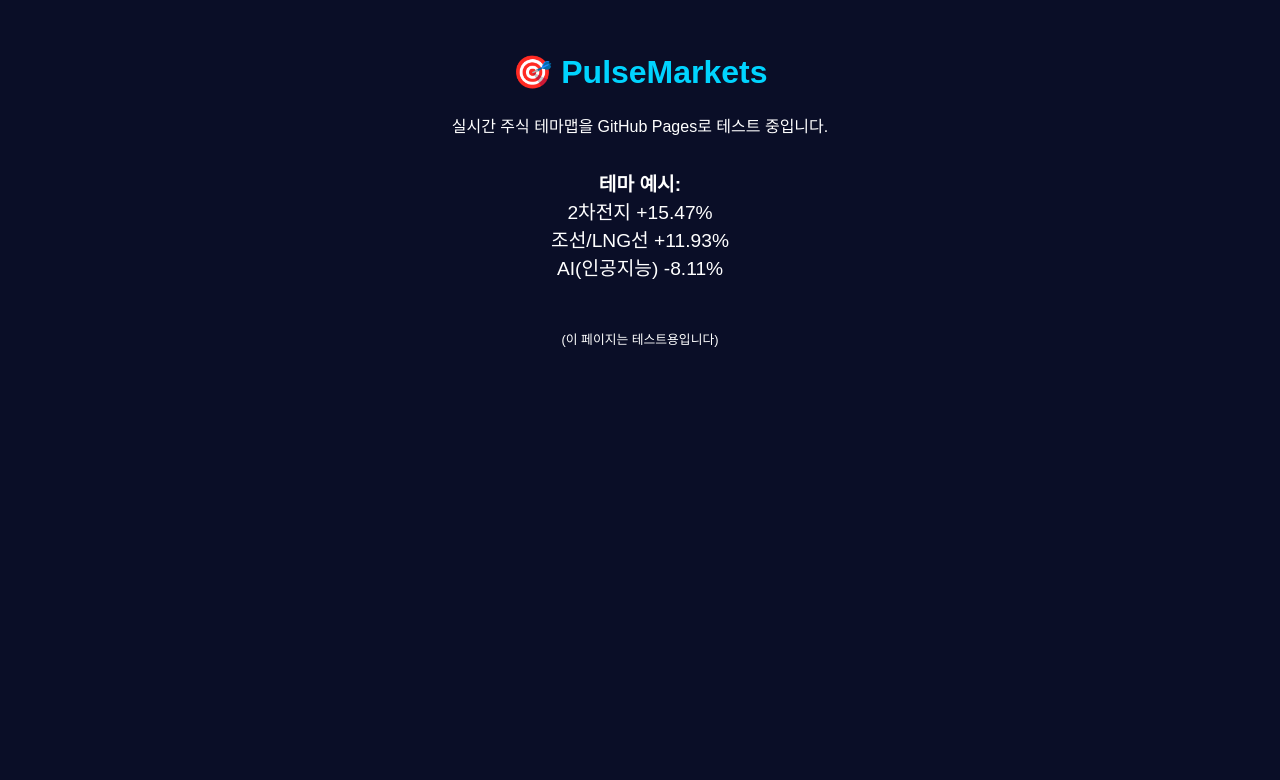
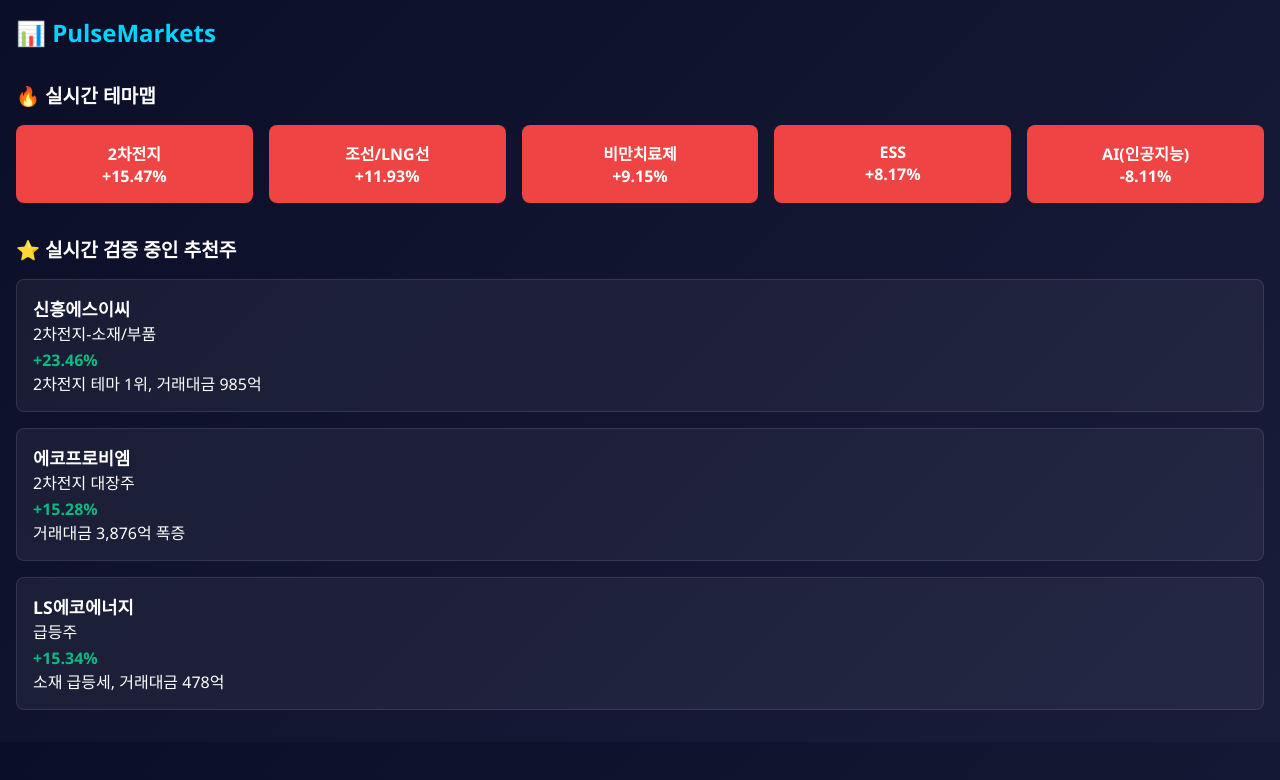
Before and after one commit to DharmaMelody7/PulseMarkets, a plain HTML site: page index.html in a window 1280 px wide. Drawn offline with Linux system fonts and the light colour scheme.

Commit message:
Update index.html

```diff
--- a/index.html
+++ b/index.html
@@ -5,33 +5,98 @@
   <meta name="viewport" content="width=device-width, initial-scale=1.0, user-scalable=no" />
   <title>PulseMarkets | 펄스마켓 - 실시간 주식 테마 분석</title>
   <style>
+    * { margin: 0; padding: 0; box-sizing: border-box; }
     body {
-      margin: 0;
-      font-family: sans-serif;
-      background: #0a0e27;
+      font-family: 'Segoe UI', sans-serif;
+      background: linear-gradient(135deg, #0a0e27, #1a1d3a);
       color: white;
+      padding: 1rem;
+    }
+    .logo {
+      font-size: 1.5rem;
+      font-weight: bold;
+      color: #00d4ff;
+      display: flex;
+      align-items: center;
+      gap: 0.5rem;
+    }
+    .section {
+      margin-top: 2rem;
+    }
+    .section-title {
+      font-size: 1.2rem;
+      font-weight: bold;
+      margin-bottom: 1rem;
+    }
+    .theme-grid {
+      display: grid;
+      grid-template-columns: repeat(auto-fit, minmax(120px, 1fr));
+      gap: 1rem;
+    }
+    .theme-item {
+      background: #ef4444;
+      padding: 1rem;
+      border-radius: 8px;
       text-align: center;
-      padding: 2rem;
+      font-weight: bold;
+      transition: all 0.3s ease;
     }
-    h1 {
-      color: #00d4ff;
+    .theme-item:hover {
+      transform: scale(1.05);
+      background: #dc2626;
     }
-    .theme {
-      margin-top: 2rem;
-      font-size: 1.2rem;
+    .recommendation {
+      background: rgba(255,255,255,0.05);
+      padding: 1rem;
+      margin-bottom: 1rem;
+      border: 1px solid rgba(255,255,255,0.1);
+      border-radius: 8px;
+    }
+    .stock-name { font-size: 1.1rem; font-weight: bold; }
+    .stock-change { font-weight: bold; margin-top: 0.25rem; }
+    @media (max-width: 600px) {
+      .logo { font-size: 1.2rem; }
+      .section-title { font-size: 1rem; }
     }
   </style>
 </head>
 <body>
-  <h1>🎯 PulseMarkets</h1>
-  <p>실시간 주식 테마맵을 GitHub Pages로 테스트 중입니다.</p>
+  <div class="logo">📊 PulseMarkets</div>
 
-  <div class="theme">
-    <strong>테마 예시:</strong><br />
-    2차전지 +15.47%<br />
-    조선/LNG선 +11.93%<br />
-    AI(인공지능) -8.11%
+  <div class="section">
+    <div class="section-title">🔥 실시간 테마맵</div>
+    <div class="theme-grid">
+      <div class="theme-item">2차전지<br>+15.47%</div>
+      <div class="theme-item">조선/LNG선<br>+11.93%</div>
+      <div class="theme-item">비만치료제<br>+9.15%</div>
+      <div class="theme-item">ESS<br>+8.17%</div>
+      <div class="theme-item">AI(인공지능)<br>-8.11%</div>
+    </div>
   </div>
-  <p style="margin-top: 3rem; font-size: 0.8rem;">(이 페이지는 테스트용입니다)</p>
+
+  <div class="section">
+    <div class="section-title">⭐ 실시간 검증 중인 추천주</div>
+
+    <div class="recommendation">
+      <div class="stock-name">신흥에스이씨</div>
+      <div>2차전지-소재/부품</div>
+      <div class="stock-change" style="color:#10b981;">+23.46%</div>
+      <div>2차전지 테마 1위, 거래대금 985억</div>
+    </div>
+
+    <div class="recommendation">
+      <div class="stock-name">에코프로비엠</div>
+      <div>2차전지 대장주</div>
+      <div class="stock-change" style="color:#10b981;">+15.28%</div>
+      <div>거래대금 3,876억 폭증</div>
+    </div>
+
+    <div class="recommendation">
+      <div class="stock-name">LS에코에너지</div>
+      <div>급등주</div>
+      <div class="stock-change" style="color:#10b981;">+15.34%</div>
+      <div>소재 급등세, 거래대금 478억</div>
+    </div>
+  </div>
 </body>
 </html>
```
